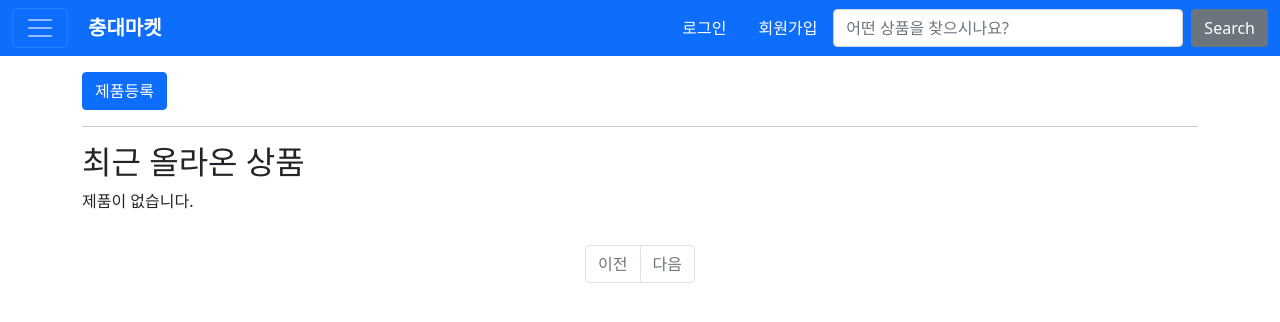
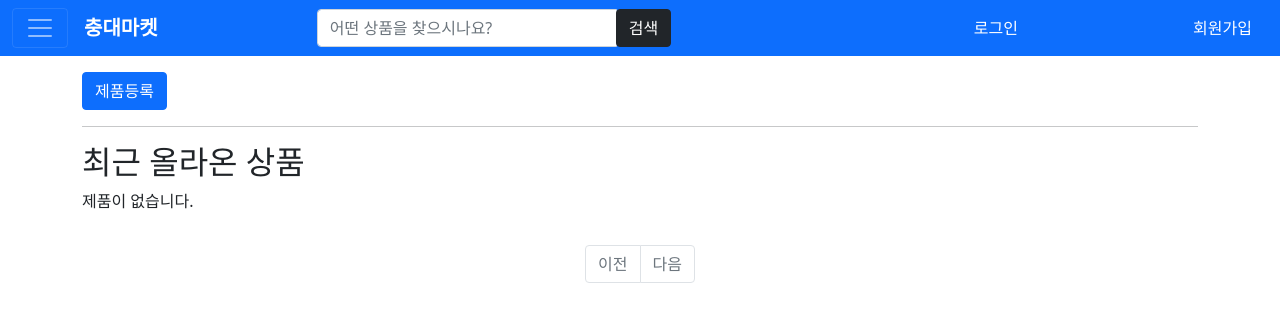
Before and after one commit to YonghoBae/gpt_Test2, a Django app: template templates/market/Product_list.html in a window 1280 px wide. Shown: the top 322 px of the page. Run offline with Django 4.2, Linux system fonts and the light colour scheme; the template is opened without the code that fills it, so the values that code supplies are empty; some libraries are stand-ins or nearby versions.

Commit message:
22/06/17

```diff
--- a/config/settings.py
+++ b/config/settings.py
@@ -40,6 +40,7 @@ INSTALLED_APPS = [
     'django.contrib.sessions',
     'django.contrib.messages',
     'django.contrib.staticfiles',
+    'django.contrib.humanize',
 ]
 
 MIDDLEWARE = [
@@ -65,6 +66,7 @@ TEMPLATES = [
                 'django.template.context_processors.request',
                 'django.contrib.auth.context_processors.auth',
                 'django.contrib.messages.context_processors.messages',
+                'market.context_processor.category_context',
             ],
         },
     },
--- a/market/views/base_views.py
+++ b/market/views/base_views.py
@@ -21,10 +21,7 @@ def index(request):
     if kw:
         product_list = product_list.filter(
             Q(name__icontains=kw) |  # 제목 검색
-            Q(content__icontains=kw) |  # 내용 검색
-            Q(Comment__content__icontains=kw) |  # 답변 내용 검색
-            Q(seller__username__icontains=kw) |  # 질문 글쓴이 검색
-            Q(Comment__buyer__username__icontains=kw)  # 답변 글쓴이 검색
+            Q(content__icontains=kw)  # 내용 검색
         ).distinct()
     paginator = Paginator(product_list, 10)  # 페이지당 10개씩 보여주기
     page_obj = paginator.get_page(page)
--- a/templates/market/Product_detail.html
+++ b/templates/market/Product_detail.html
@@ -1,6 +1,7 @@
 {% extends 'base.html' %}
 {% load market_filter %}
 {% block content %}
+
 <div class="container my-3">
     <!-- message 표시 -->
     {% if messages %}
--- a/templates/market/Product_list.html
+++ b/templates/market/Product_list.html
@@ -1,6 +1,7 @@
 {% extends 'base.html' %}
 {% load market_filter %}
 {% load time_since %}
+{% load humanize %}
 {% block content %}
 <div class="container my-3">
     <div class="row my-3">
@@ -20,10 +21,10 @@
                     <img src="{{ Product.image.url }}" style="width:200px; height:200px; border:1px solid #eaeaea; padding: 0px; border-radius: 10px;" alt="{{ Product.name }}">
                 </a>
                 {% endif %}
-                <div class="card" style="width: 200px;">
+                <div class="card p-1" style="width: 200px;">
                     <p class="name" style="white-space: nowrap; overflow: hidden; text-overflow: ellipsis;">{{ Product.name }}</p>
                     <div style="display: flex; justify-content: space-between;">
-                        <span class="price" style="font-weight: 1000;">{{ Product.price }}원</span>
+                        <span class="price" style="font-weight: 500;"><strong>{{ Product.price|intcomma }}원</strong></span>
                         <span class="time" style="font-size: 12px; text-align:right">{{ Product.create_date|time_since }}</span>
                     </div>
                 </div>
--- a/templates/navbar.html
+++ b/templates/navbar.html
@@ -1,19 +1,29 @@
 <nav class="navbar navbar-dark bg-primary">
-  <div class="container-fluid">
-    <button class="navbar-toggler" type="button" data-bs-toggle="offcanvas" data-bs-target="#offcanvasNavbar" aria-controls="offcanvasNavbar">
-      <span class="navbar-toggler-icon"></span>
-    </button>
-    <a class="navbar-brand" href="{% url 'market:index' %}" style="margin-left:20px;margin-right:auto;"><strong>충대마켓</strong></a>
+  <div class="container-fluid d-flex justify-content-between">
+    <form class="d-flex">
+      <button class="navbar-toggler" type="button" data-bs-toggle="offcanvas" data-bs-target="#offcanvasNavbar" aria-controls="offcanvasNavbar">
+        <span class="navbar-toggler-icon"></span>
+      </button>
+      <a class="navbar-brand mx-3" href="{% url 'market:index' %}"><strong>충대마켓</strong></a>
+    </form>
+    <form class="d-flex">
+      <div class="input-group">
+        <input class="form-control" type="text" id="search_kw" placeholder="어떤 상품을 찾으시나요?" aria-label="Search" style="width:300px;" value="{{ kw|default_if_none:'' }}">
+        <div class="input-group-append">
+          <button class="btn btn-dark" type="button" id="btn_search">검색</button>
+        </div>
+      </div>
+    </form>
+    <form id="searchForm" method="get" action="{% url 'index' %}">
+      <input type="hidden" id="kw" name="kw" value="{{ kw|default_if_none:'' }}">
+      <input type="hidden" id="page" name="page" value="{{ page }}">
+    </form>
     {% if user.is_authenticated %}
     <a class="nav-link" href="common:logout" style="color:white;">로그아웃</a>
     {% else %}
     <a class="nav-link" href="{% url 'common:login' %}" style="color:white;">로그인</a>
     <a class="nav-link" href="#" style="color:white;">회원가입</a>
     {% endif %}
-    <form class="d-flex">
-      <input class="form-control me-2" type="search" placeholder="어떤 상품을 찾으시나요?" aria-label="Search" style="width:350px;">
-      <button class="btn btn-secondary" type="submit">Search</button>
-    </form>
     <div class="offcanvas offcanvas-start" tabindex="-1" id="offcanvasNavbar" aria-labelledby="offcanvasNavbarLabel">
       <div class="offcanvas-header">
         <h5 class="offcanvas-title" id="offcanvasNavbarLabel">전체 카테고리</h5>
```
Also changed, not shown: market/models.py (+4 -4 lines), media/images/4908506091_B.jpg (added), media/images/4908506091_B_AJDzeU3.jpg (added), media/images/4908506091_B_ycqicd7.jpg (added).
